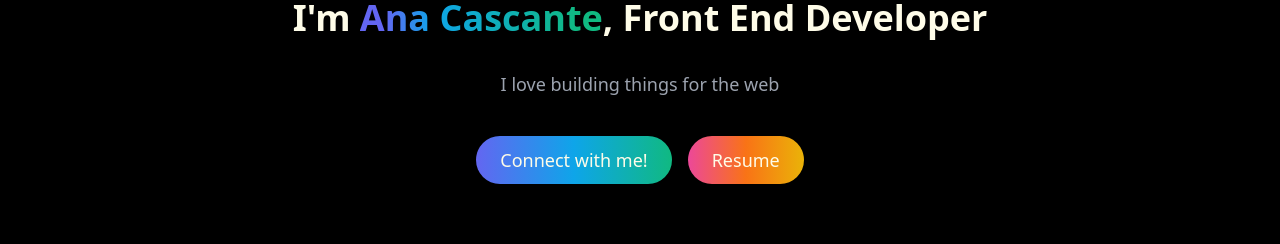
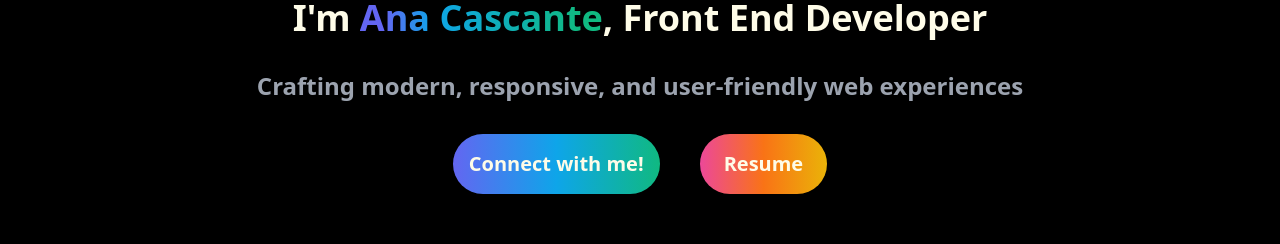
Before and after one commit to AnaCascante/Myportafolio, a React (Vite) app: page / in a window 1280 px wide. Shown: the part 354-598 px from the top of the page. Built offline with nearby package versions, Linux system fonts and the light colour scheme.

Commit message:
clear to deliver

```diff
--- a/src/components/Hero.tsx
+++ b/src/components/Hero.tsx
@@ -15,26 +15,24 @@ const Hero = () => {
         </span>
         , Front End Developer
       </h1>
-      <p className="mb-8 text-lg text-gray-400">
-        I love building things for the web{' '}
+      <p className="mb-8 text-2xl font-semibold text-gray-400">
+        Crafting modern, responsive, and user-friendly web experiences
       </p>
-      <div className="mt-12 space-x-4">
-        {/* LinkedIn Button */}
+      <div className="flex justify-center space-x-10">
         <a
           href="https://www.linkedin.com/in/ana-cascante-de-quadras-4301521a/"
           target="_blank"
-          rel="noopener noreferrer"
-          className="inline transform rounded-full bg-gradient-to-r from-indigo-500 via-sky-500 to-emerald-500 px-6 py-3 text-lg text-yellow-50 transition-transform duration-300 hover:scale-150"
+          rel="noreferrer"
+          className="inline-flex transform items-center justify-center rounded-full bg-gradient-to-r from-indigo-500 via-sky-500 to-emerald-500 p-4 text-xl font-bold text-yellow-50 transition-transform duration-300 hover:scale-150"
         >
           Connect with me!
         </a>
 
-        {/* Canva CV Button */}
         <a
           href="https://www.canva.com/design/DAGIZrLBAV8/jcvItSPstlJa_F_akftVYg/view?utm_content=DAGIZrLBAV8&utm_campaign=designshare&utm_medium=link&utm_source=editor"
           target="_blank"
-          rel="noopener noreferrer"
-          className="inline transform rounded-full bg-gradient-to-r from-pink-500 via-orange-500 to-yellow-500 px-6 py-3 text-lg text-yellow-50 transition-transform duration-300 hover:scale-150"
+          rel="noreferrer"
+          className="inline-flex transform items-center justify-center rounded-full bg-gradient-to-r from-pink-500 via-orange-500 to-yellow-500 px-6 py-3 text-xl font-bold text-yellow-50 transition-transform duration-300 hover:scale-150"
         >
           Resume
         </a>
```
